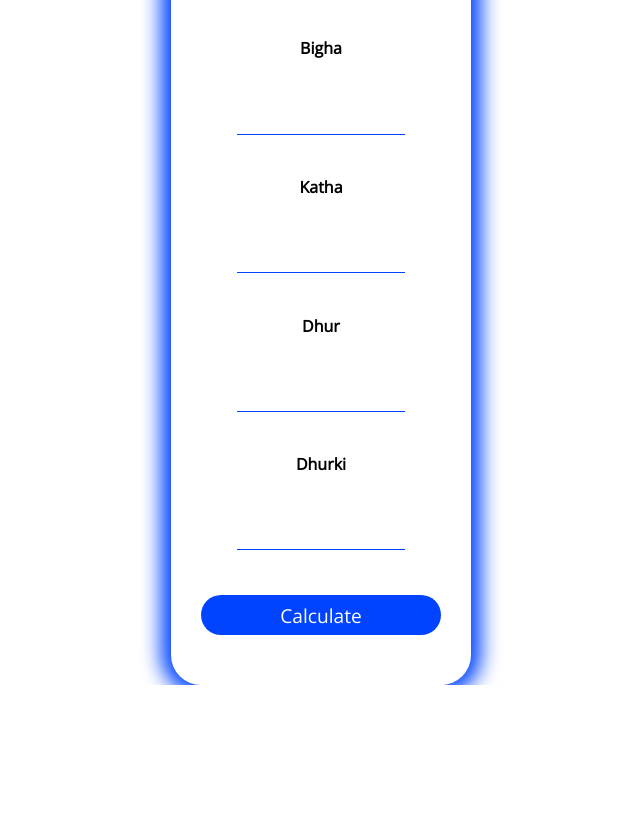
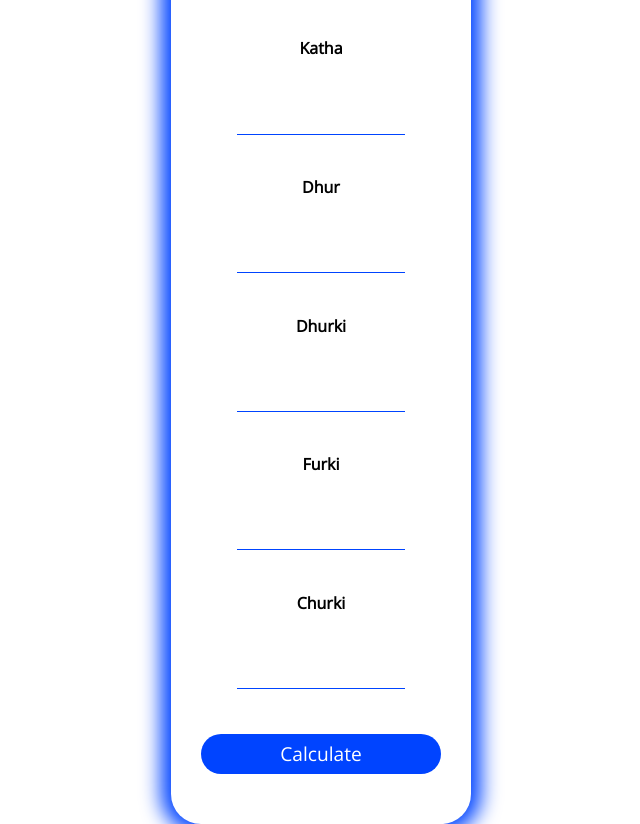
Before and after one commit to vikashpathak01/Katha-to-Dhur-Calculator, a plain HTML site: page index.html in a window 1280 px wide. Shown: the part 190-1014 px from the top of the page, without its empty margins (319-959 px from the left). Before the commit the page ends 875 px from the top, so only its background shows below. Drawn offline with nearby package versions, Linux system fonts and the light colour scheme.

Commit message:
Update index.html
deleted bigha added furki and churki

```diff
--- a/index.html
+++ b/index.html
@@ -9,9 +9,6 @@
     <div class="container">
         <h1>Decimal Calculator</h1>
 
-        <h4>Bigha</h4>
-        <input type="number" id="bigha">
-
         <h4>Katha</h4>
         <input type="number" id="katha">
 
@@ -21,6 +18,12 @@
         <h4>Dhurki</h4>
         <input type="number" id="dhurki">
 
+        <h4>Furki</h4>
+        <input type="number" id="furki">
+
+        <h4>Churki</h4>
+        <input type="number" id="churki">
+
         <button id="btn">Calculate</button>
 
         <div id="result"></div>
```
